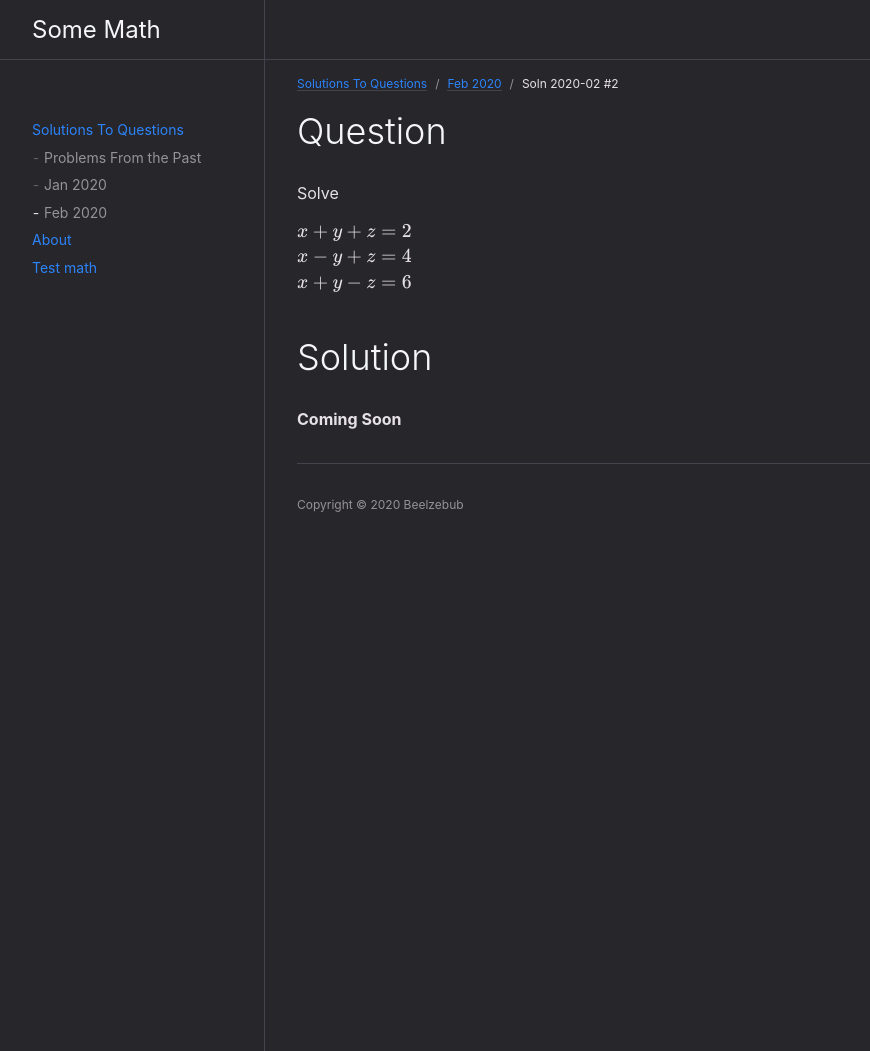
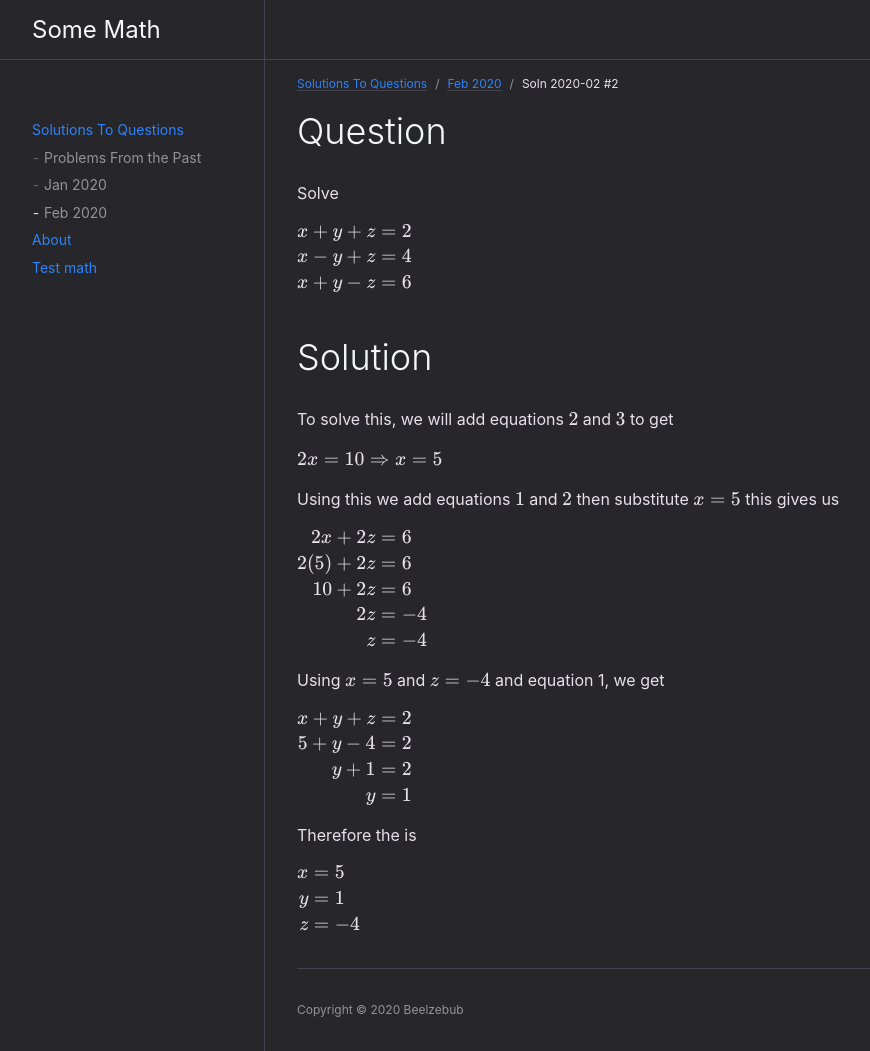
Before and after one commit to oldgooseberry/oldgooseberry.github.io, a Jekyll site: the page built from solns/feb2020/p2.md, in a window 1280 px wide. Shown: the whole page, without its empty margins (107-977 px from the left). Built offline with Jekyll 4.4.1, drawn with Linux system fonts in a browser that asks for light colours; formulas are drawn with MathJax 3.

```diff
--- a/solns/feb2020/p2.md
+++ b/solns/feb2020/p2.md
@@ -23,4 +23,39 @@ x + y - z = 6 \\
 
 # Solution
 
-**Coming Soon**
+To solve this, we will add equations $2$ and $3$ to get
+
+$2x = 10 \Rightarrow x = 5$
+
+Using this we add equations $1$ and $2$ then substitute $x = 5$ this gives us
+
+{% raw %}{::nomarkdown}<div>
+$\begin{align*}
+2x + 2z &= 6 \\
+2(5) + 2z &= 6 \\
+10 + 2z &= 6 \\
+2z &= -4 \\
+z &= -4 \\
+\end{align*}$
+</div>{:/}{% endraw %}
+
+Using $x = 5$ and $z = -4$ and equation 1, we get
+
+{% raw %}{::nomarkdown}<div>
+$\begin{align*}
+x + y + z &= 2 \\
+5 + y - 4 &= 2 \\
+y + 1 &= 2 \\
+y &= 1
+\end{align*}$
+</div>{:/}{% endraw %}
+
+Therefore the is
+
+{% raw %}{::nomarkdown}<div>
+$\begin{align*}
+x &= 5 \\
+y &= 1 \\
+z &= -4 \\
+\end{align*}$
+</div>{:/}{% endraw %}
```
Also changed, not shown: solns/feb2020/index.md (+40 -10 lines), solns/feb2020/p1.md (+35 -2 lines), solns/feb2020/p3.md (+3 -2 lines), solns/feb2020/p4.md (added, +18 -0 lines), solns/feb2020/p5a.md (added, +18 -0 lines), solns/feb2020/p5b.md (added, +19 -0 lines), solns/feb2020/p6.md (added, +19 -0 lines), solns/feb2020/p7.md (added, +24 -0 lines), solns/feb2020/p8.md (added, +19 -0 lines), solns/jan2020/p19.md (+0 -2 lines).
